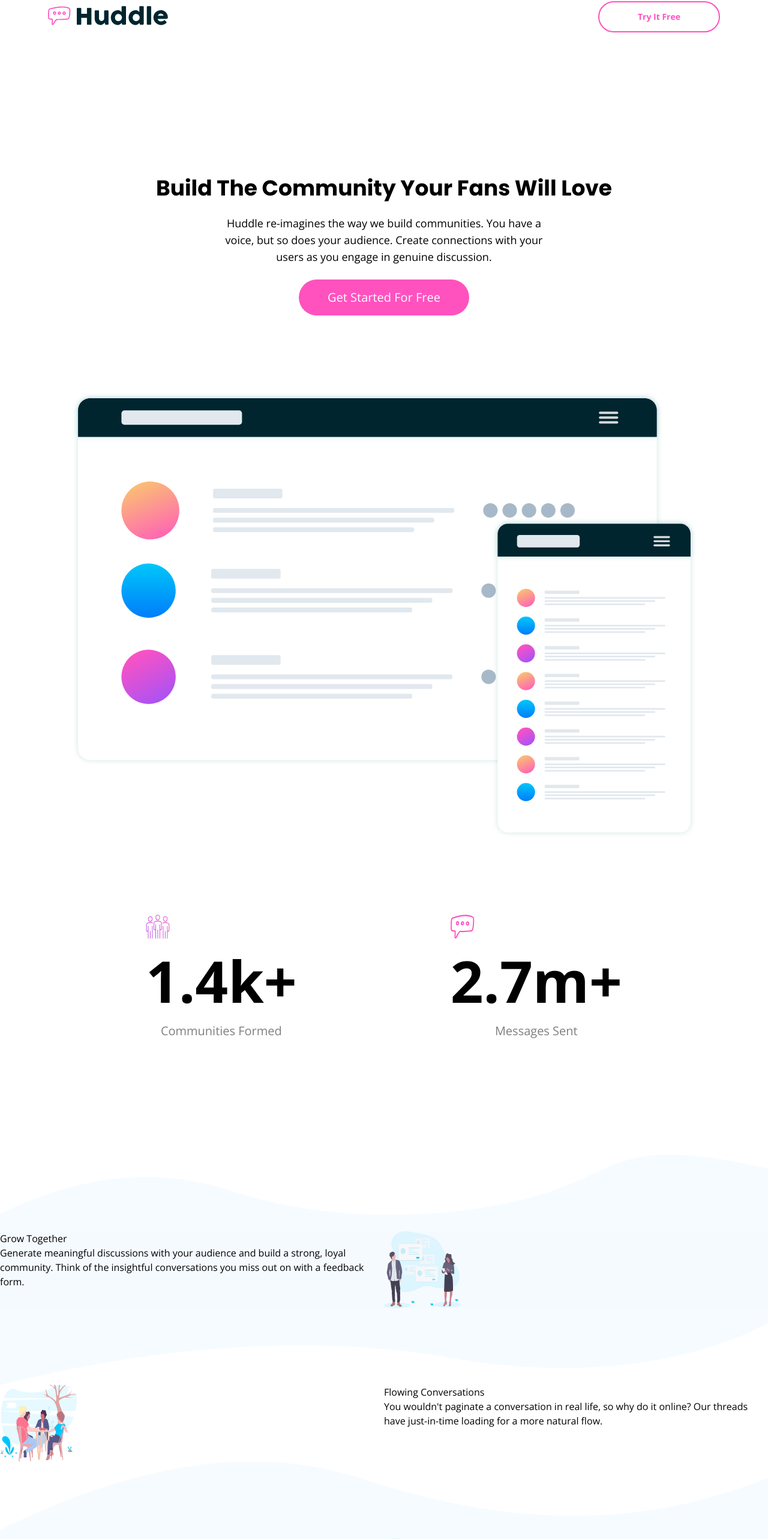
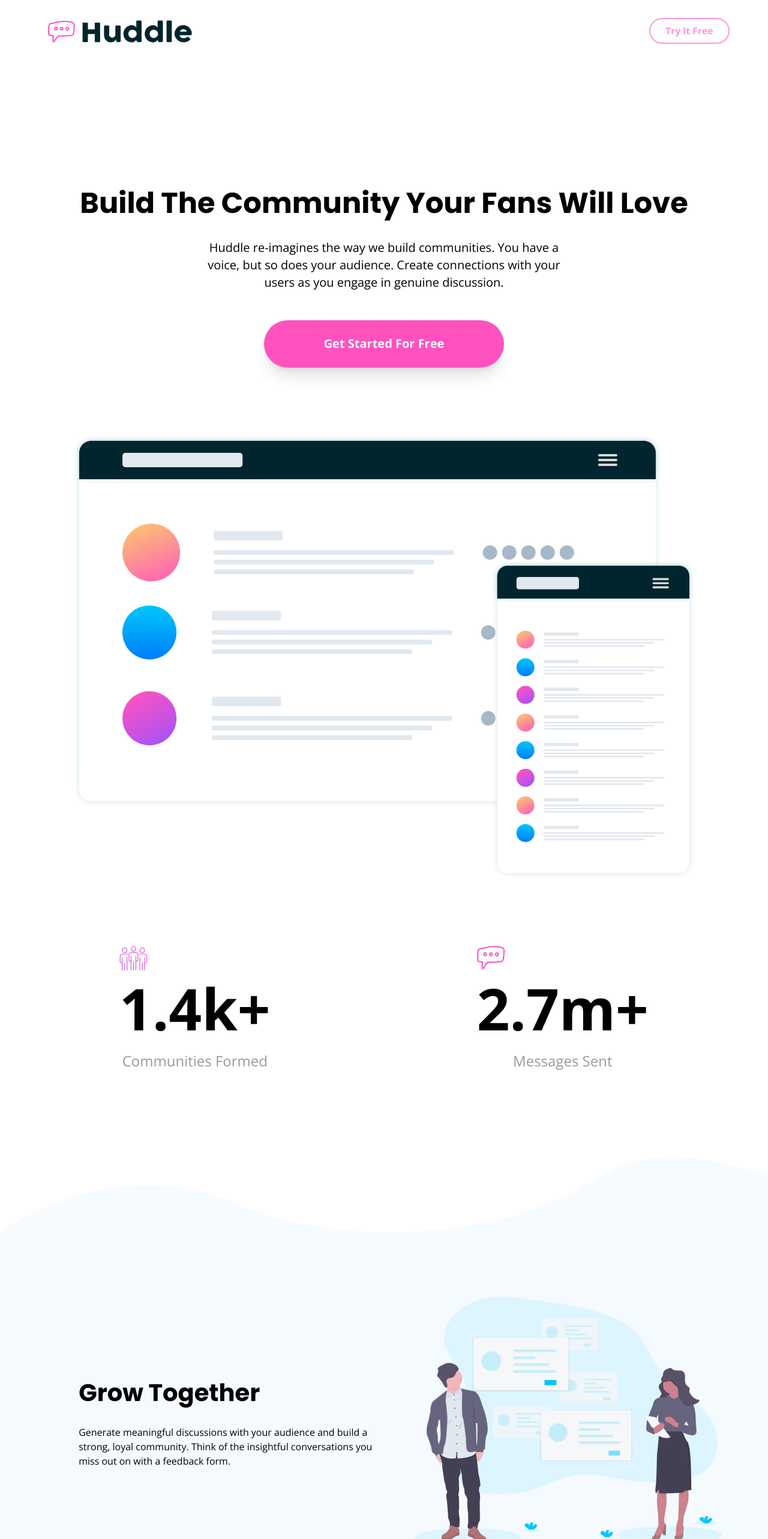
Before and after one commit to n0rrman/frontend-mentor-challenges-green, a Next.js app in the folder huddle-landing-page-with-curved-sections/: page / in a window 1280 px wide. Shown: the part 46-2612 px from the top of the page at 60% size. Built offline with nearby package versions, Linux system fonts and the light colour scheme.

Commit message:
huddle-landing-page-with-curved-sections desktop hero section done

```diff
--- a/huddle-landing-page-with-curved-sections/src/app/page.tsx
+++ b/huddle-landing-page-with-curved-sections/src/app/page.tsx
@@ -17,60 +17,64 @@ import usersImg from "/public/illustration-your-users.svg";
 export default function Home() {
   return (
     <main className={openSans.className}>
-      <header className="flex flex-row justify-between items-start z-30 py-[3rem] px-20">
-        <div className="relative w-[12.5rem] h-8 aspect-[6.45] my-2">
+      <header className="flex flex-row justify-between items-start z-30 py-[4.5rem] px-16">
+        <div className="relative w-[15rem] min-h-8 aspect-[6.45] my-2 mx-4">
           <Image src={logo} alt="" fill />
         </div>
-        <button className="bg-white px-16 py-3.5 my-0 text-sm text-pink border-pink rounded-[2rem] shadow-grayishBlue/10 font-bold border-2">
+        <button
+          className={`${openSans.className} bg-white px-[1.6rem] py-2 my-1 text-[0.975rem] text-pink border-pink rounded-[2rem] font-bold tracking-snug shadow-grayishBlue/10 border-2 opacity-60`}
+        >
           Try It Free
         </button>
       </header>
 
-      <section className="flex flex-col justify-center items-center text-center gap-12 py-48">
+      <section className="flex flex-col justify-center items-center text-center gap-12 pt-[9.5rem] pb-[9rem]">
         <div className="flex flex-col gap-6 items-center">
-          <h1 className={`${poppins.className} text-4xl`}>
+          <h1 className={`${poppins.className} text-[3rem]`}>
             Build The Community Your Fans Will Love
           </h1>
-          <div className="w-[52ch] text-lg">
+          <div className="w-[52ch] text-xl leading-[1.8rem]">
             Huddle re-imagines the way we build communities. You have a voice,
             but so does your audience. Create connections with your users as you
             engage in genuine discussion.
           </div>
 
-          <button className="rounded-[2rem] py-4 px-12 text-white bg-pink text-xl">
+          <button className="rounded-[3rem] py-[1.6rem] px-[6.2rem] mt-6 text-white bg-pink text-xl font-bold shadow-xl hover:opacity-60 transition-all">
             Get Started For Free
           </button>
         </div>
 
-        <div className="min-w-[65rem] aspect-[1.4] min-h-[20rem] relative my-20">
+        <div className="min-w-[64.75rem] aspect-[1.4] min-h-[20rem] relative my-16">
           <Image fill alt="" src={heroImg} />
         </div>
 
-        <div className="flex flex-row justify-center gap-64 w-full text-xl">
-          <div className="flex flex-col gap-14">
-            <div className="w-10 h-10 relative">
-              <Image src={communityIcon} fill alt="" />
+        <div className="flex flex-row gap-[21.5rem] justify-center w-full text-2xl">
+          <div className="flex flex-col gap-14 items-start">
+            <div className="w-14 h-8">
+              <Image src={communityIcon} width={47} height={41} alt="" />
             </div>
             <div className="text-[6rem] font-bold">1.4k+</div>
-            <div className="opacity-50">Communities Formed</div>
-          </div>{" "}
-          <div className="flex flex-col gap-14">
-            <div className="w-10 h-10 relative">
-              <Image src={messageIcon} fill alt="" />
+            <div className="opacity-40 mx-auto">Communities Formed</div>
+          </div>
+          <div className="flex flex-col gap-14 items-start">
+            <div className="w-14 h-8">
+              <Image src={messageIcon} width={47} height={40} alt="" />
             </div>
             <div className="text-[6rem] font-bold">2.7m+</div>
-            <div className="opacity-50">Messages Sent</div>
+            <div className="opacity-40 mx-auto">Messages Sent</div>
           </div>
         </div>
       </section>
 
-      <div className="relative z-0 pointer-events-none select-none w-full h-32">
+      <div className="relative z-0 pointer-events-none select-none w-full h-40">
         <Image src={topSectionDivider1} alt="" className="object-fill" fill />
       </div>
       <section className="bg-veryPaleBlue ">
-        <div className="grid grid-cols-2">
-          <div>
-            <div>Grow Together</div>
+        <div className="grid grid-cols-2 px-[8.2rem] gap-[6.5rem] py-[4.6rem]">
+          <div className="w-[55ch] space-y-6 my-auto">
+            <div className={`${poppins.className} font-bold text-[2.5rem]`}>
+              Grow Together
+            </div>
 
             <div>
               Generate meaningful discussions with your audience and build a
@@ -78,13 +82,13 @@ export default function Home() {
               miss out on with a feedback form.
             </div>
           </div>
-          <div className="relative w-32 h-32">
+          <div className="relative w-[32rem] h-[26rem]">
             <Image fill src={growingImg} alt="" />
           </div>
         </div>
 
         <div className="bg-white">
-          <div className="relative z-0 pointer-events-none select-none w-full h-32">
+          <div className="relative z-0 pointer-events-none select-none w-full h-40">
             <Image
               src={bottomSectionDivider1}
               alt=""
@@ -93,12 +97,14 @@ export default function Home() {
             />
           </div>
 
-          <div className="grid grid-cols-2">
-            <div className="relative w-32 h-32">
+          <div className="grid grid-cols-2 px-[8.2rem] gap-[6.5rem] py-[4.6rem]">
+            <div className="relative w-[32rem] h-[26rem]">
               <Image fill src={flowingImg} alt="" />
             </div>
-            <div>
-              <div>Flowing Conversations</div>
+            <div className="w-[55ch] space-y-6 my-auto">
+              <div className={`${poppins.className} font-bold text-[2.5rem]`}>
+                Flowing Conversations
+              </div>
               <div>
                 You wouldn't paginate a conversation in real life, so why do it
                 online? Our threads have just-in-time loading for a more natural
@@ -106,7 +112,8 @@ export default function Home() {
               </div>
             </div>
           </div>
-          <div className="relative z-0 pointer-events-none select-none w-full h-32">
+
+          <div className="relative z-0 pointer-events-none select-none w-full h-40">
             <Image
               src={topSectionDivider2}
               alt=""
@@ -115,9 +122,12 @@ export default function Home() {
             />
           </div>
         </div>
-        <div className="grid grid-cols-2">
-          <div>
-            <div>Your Users</div>
+
+        <div className="grid grid-cols-2 px-[8.2rem] gap-[6.5rem] py-[4.6rem]">
+          <div className="w-[55ch] space-y-6 my-auto">
+            <div className={`${poppins.className} font-bold text-[2.5rem]`}>
+              Your Users
+            </div>
             <div>
               It takes no time at all to integrate Huddle with your app's
               authentication solution. This means, once signed in to your app,
@@ -125,12 +135,12 @@ export default function Home() {
             </div>
           </div>
 
-          <div className="relative w-32 h-32">
+          <div className="relative w-[32rem] h-[26rem]">
             <Image fill src={usersImg} alt="" />
           </div>
         </div>
       </section>
-      <div className="relative z-0 pointer-events-none select-none w-full h-32">
+      <div className="relative z-0 pointer-events-none select-none w-full h-40">
         <Image
           src={bottomSectionDivider2}
           alt=""
@@ -139,31 +149,36 @@ export default function Home() {
         />
       </div>
 
-      <div className="flex flex-col justify-center items-center py-32 gap-6">
-        <h1 className={`${poppins.className} text-4xl`}>
+      <div className="flex flex-col justify-center items-center py-40 gap-2.5">
+        <h1 className={`${poppins.className} text-[2.5rem]`}>
           Ready To Build Your Community?
         </h1>
 
-        <button className="rounded-[2rem] py-4 px-12 text-white bg-pink text-xl">
+        <button className="rounded-[3rem] py-[1.6rem] px-[6.2rem] mt-6 text-white bg-pink text-xl font-bold shadow-xl hover:opacity-60 transition-all">
           Get Started For Free
         </button>
       </div>
 
-      <div className="relative z-0 pointer-events-none select-none w-full h-32">
+      <div className="relative z-0 pointer-events-none select-none w-full h-40">
         <Image src={footerSectionDivider} alt="" className="object-fill" fill />
       </div>
-      <footer className="grid grid-cols-2 bg-veryDarkCyan text-veryPaleBlue -mt-1">
+      <footer className="grid grid-cols-2 bg-veryDarkCyan text-veryPaleBlue -mt-1 px-32">
         <div>
+          <div className="relative w-[10rem] md:w-[15rem] h-6 md:h-9 invert brightness-0 my-10">
+            <Image src={logo} alt="" fill />
+          </div>
           <div>
-            Lorem ipsum dolor sit amet, consectetur adipiscing elit. Mauris
-            nulla quam, hendrerit lacinia vestibulum a, ultrices quis sem.
+            <div>
+              Lorem ipsum dolor sit amet, consectetur adipiscing elit. Mauris
+              nulla quam, hendrerit lacinia vestibulum a, ultrices quis sem.
+            </div>
+
+            <div>Phone: +1-543-123-4567</div>
+            <div>example@huddle.com</div>
           </div>
-
-          <div>Phone: +1-543-123-4567</div>
-          <div>example@huddle.com</div>
         </div>
         <div>
-          <div>Newsletter</div>
+          <div className="uppercase font-bold">Newsletter</div>
           <div>
             To recieve tips on how to grow your community, sign up to our weekly
             newsletter. We'll never send you spam or pass on your email address
```
